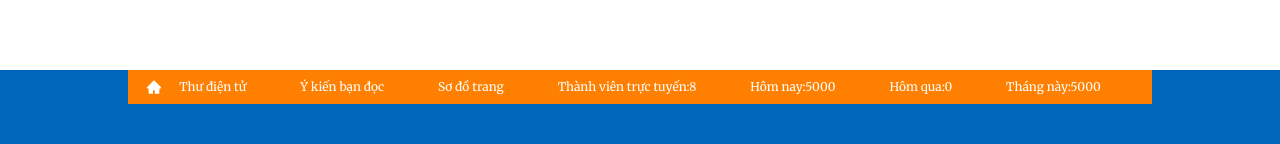
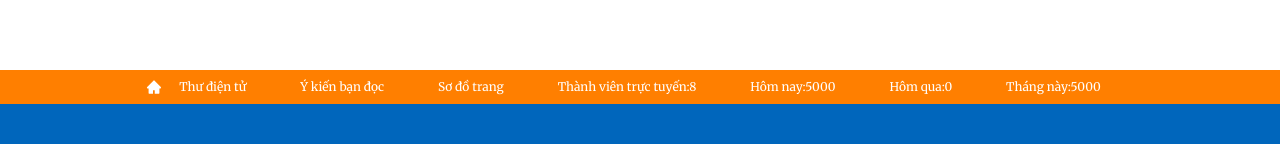
Before and after one commit to HoangCongMin/canhsatbien, a React (Vite) app: page /media in a window 1280 px wide. Shown: the part 4812-4956 px from the top of the page. Built offline with nearby package versions, Linux system fonts and the light colour scheme.

Commit message:
comitcode

```diff
--- a/src/component/Fotter/index.tsx
+++ b/src/component/Fotter/index.tsx
@@ -11,7 +11,9 @@ export default function Fotter() {
   const Item_all = [{ title: 'Thư điện tử' }, { title: 'Ý kiến bạn đọc' }, { title: 'Sơ đồ trang' },{title:'Thành viên trực tuyến:',value:'8'},{title:'Hôm nay:',value:'5000'},{title:'Hôm qua:',value:'0'},{title:'Tháng này:',value:'5000'}]
   return (
     <div className='w-full bg-[#0066bc] '>
-      <div className='w-[80%] m-auto flex items-center bg-[#ff7f00] py-2'>
+      <div className='w-full m-auto bg-[#ff7f00] py-2'>
+        <div className='w-[80%] m-auto flex items-center'>
+
         <div className='w-[5%] '>
               <AiFillHome className='m-auto text-white'/>
         </div>
@@ -19,6 +21,7 @@ export default function Fotter() {
           {Item_all.map((item) => (
             <div className='text-white text-[12px] cursor-pointer'>{item.title}{item.value&& item.value}</div>
           ))}
+        </div>
         </div>
       </div>
       <div className='w-[80%] m-auto pt-10 pb-10 border-b-[0.5px] border-stone-50 max-w-screen-2xl'>
```
